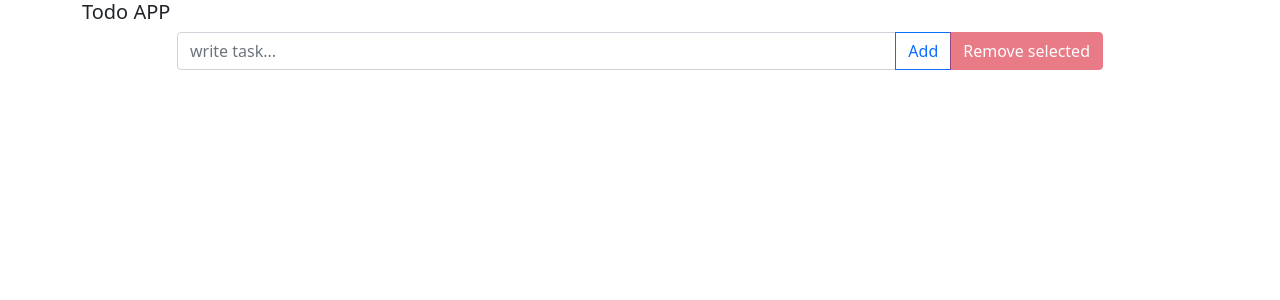
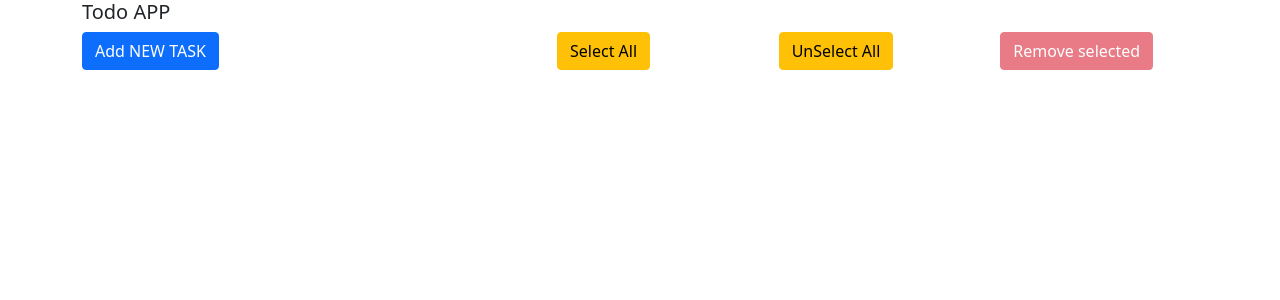
Before and after one commit to TheSlavProd/ToDo, a React (Create React App) app: page / in a window 1280 px wide. Shown: the top 300 px of the page. Built offline with nearby package versions, Linux system fonts and the light colour scheme.

Commit message:
edit/modals

```diff
--- a/package.json
+++ b/package.json
@@ -3,6 +3,9 @@
   "version": "0.1.0",
   "private": true,
   "dependencies": {
+    "@fortawesome/fontawesome-svg-core": "^1.2.36",
+    "@fortawesome/free-solid-svg-icons": "^5.15.4",
+    "@fortawesome/react-fontawesome": "^0.1.16",
     "@testing-library/jest-dom": "^5.14.1",
     "@testing-library/react": "^11.2.7",
     "@testing-library/user-event": "^12.8.3",
--- /dev/null
+++ b/src/components/Confirm.js
@@ -0,0 +1,39 @@
+import React from "react";
+import {Modal, Button} from "react-bootstrap"
+
+function Confirm(props){
+  const {removeSelected, onHide, taskSize} = props
+    return(
+
+        <Modal
+        show={true}
+        onHide={onHide}
+        size="lg"
+        aria-labelledby="contained-modal-title-vcenter"
+        centered
+      >
+        <Modal.Header closeButton>
+          <Modal.Title id="contained-modal-title-vcenter">
+          Attention!
+          </Modal.Title>
+        </Modal.Header>
+        <Modal.Body>
+          <h4>You definitely want to delete {taskSize}  task{taskSize > 1 ?'s' : ""}
+
+          </h4>
+          <p>
+            Cras mattis consectetur purus sit amet fermentum. Cras justo odio,
+            dapibus ac facilisis in, egestas eget quam. Morbi leo risus, porta ac
+            consectetur ac, vestibulum at eros.
+          </p>
+        </Modal.Body>
+        <Modal.Footer>
+          <Button variant={"danger"} onClick={removeSelected}>Delete</Button>
+          <Button onClick={onHide}>Cancel</Button>
+        </Modal.Footer>
+      </Modal>
+
+    )
+}
+
+export default Confirm;
--- a/src/components/Todo.js
+++ b/src/components/Todo.js
@@ -11,35 +11,23 @@ import {
   Card,
   Form,
 } from "react-bootstrap";
-import Task from "./task/Task"
+import Task from "./task/Task";
+import NewTask from "./newTask/newTask";
+import Confirm from "./Confirm";
 
 class Todo extends Component {
   state = {
     tasks: [],
-    inputValue: "",
     selectedTask: new Set(),
+    showConfirm: false,
+    showNewTask: false,
   };
 
-  handleChange = (event) => {
-    let inputValue = event.target.value;
-    this.setState({
-      inputValue,
-    });
-  };
-
-  addTask = () => {
-    let inputValue = this.state.inputValue.trim();
-    let newObjValue = {
-      _id: idGen(),
-      inputValue,
-    };
-    if (!inputValue) {
-      return;
-    }
+  addTask = (newObjValue) => {
     let tasks = [...this.state.tasks, newObjValue];
     this.setState({
       tasks,
-      inputValue: "",
+      showNewTask: false
     });
   };
 
@@ -76,17 +64,33 @@ class Todo extends Component {
     this.setState({
       tasks: newTask,
       selectedTask: new Set(),
+      showConfirm: false,
+    });
+  };
+  onHideToggle = () => {
+    this.setState({
+      showConfirm: !this.state.showConfirm,
     });
   };
 
-  handleEnter = (event) => {
-    if (event.key === "Enter") {
-      this.addTask();
+  onSelectTasks = () => {
+    const task = this.state.tasks.map((task) => task._id);
+    this.setState({
+      selectedTask: new Set(task),
+    });
+  };
+  unSelectTasks = () => {
+    this.setState({
+      selectedTask: new Set(),
+    });
+  };
+  onHideNewTask = () =>{
+    this.setState({
+      showNewTask: !this.state.showNewTask
+    })
   }
-  };
-
   render() {
-    const { inputValue, tasks } = this.state;
+    const { tasks, showConfirm, selectedTask, showNewTask } = this.state;
 
     let li = tasks.map((task, index) => {
       return (
@@ -96,48 +100,72 @@ class Todo extends Component {
             deleteTask={this.deleteTask}
             data={task}
             disabled={this.state.selectedTask.size}
-
+            checked={selectedTask.has(task._id)}
           />
-
         </Col>
       );
     });
 
     return (
       <Container>
-        <Row className="justify-content-center">
+        <Row className="justify-content-center mb-3">
           <Card.Title>Todo APP</Card.Title>
-          <Col xs={10}>
-            <InputGroup className="mb-3">
-              <FormControl
-                disabled={this.state.selectedTask.size}
-                placeholder="write task..."
-                aria-label="Recipient's username"
-                aria-describedby="basic-addon2"
-                onChange={this.handleChange}
-                value={inputValue}
-                onKeyDown={this.handleEnter}
-              />
+          <Col xs={5}>
             <Button
-                variant="outline-primary"
-                disabled={this.state.selectedTask.size}
-                onClick={this.addTask}
+              //
+              variant="primary"
               id="button-addon2"
+              onClick={this.onHideNewTask}
             >
-                Add
+              Add NEW TASK
             </Button>
+            </Col>
+            <Col>
+            <Button
+              //
+              variant="warning"
+              id="button-addon2"
+              onClick={this.onSelectTasks}
+            >
+              Select All
+            </Button>
+            </Col>
+            <Col>
+            <Button
+              //
+              variant="warning"
+              id="button-addon2"
+              onClick={this.unSelectTasks}
+            >
+              UnSelect All
+            </Button>
+            </Col>
+            <Col>
             <Button
               disabled={!this.state.selectedTask.size}
               variant="danger"
               id="button-addon2"
-                onClick={this.removeSelectedTask}
+              onClick={this.onHideToggle}
             >
               Remove selected
             </Button>
-            </InputGroup>
           </Col>
         </Row>
         <Row>{li}</Row>
+        {showNewTask && (
+          <NewTask
+            onHide={this.onHideNewTask}
+            disabled={this.state.selectedTask.size}
+            addTask={this.addTask}
+          />
+        )}
+        {showConfirm && (
+          <Confirm
+            onHide={this.onHideToggle}
+            removeSelected={this.removeSelectedTask}
+            taskSize={this.state.selectedTask.size}
+          />
+        )}
       </Container>
     );
   }
--- /dev/null
+++ b/src/components/newTask/newTask.js
@@ -0,0 +1,96 @@
+import react, { Component } from "react";
+import { InputGroup, FormControl, Button, Modal, Form } from "react-bootstrap";
+import idGen from "../../helper/idGen";
+class NewTask extends Component {
+  state = {
+    title: "",
+    description: "",
+  };
+  handleChange = (event) => {
+    let {name, value} = event.target;
+
+    this.setState({
+      [name]:value
+
+    });
+  };
+
+  handleEnter = (event) => {
+    if (event.key === "Enter") {
+      this.addTask();
+    }
+  };
+
+  addTask = () => {
+    let inputTitle = this.state.title.trim();
+    let description = this.state.description.trim();
+    if (!inputTitle) {
+      return;
+    }
+    let newObjValue = {
+      _id: idGen(),
+      title: inputTitle,
+      description: description
+    };
+    this.props.addTask(newObjValue);
+    this.setState({
+      title: "",
+      description: ""
+    });
+  };
+  render() {
+    const { disabled, removeSelectedTask, onHide } = this.props;
+
+    return (
+        <Modal
+          show={true}
+          onHide={onHide}
+          size="lg"
+          aria-labelledby="contained-modal-title-vcenter"
+          centered
+        >
+          <Modal.Header closeButton>
+            <Modal.Title id="contained-modal-title-vcenter">
+              Add new task!
+            </Modal.Title>
+          </Modal.Header>
+          <Modal.Body>
+            <Form.Group
+              className="mb-3"
+              controlId="exampleForm.ControlTextarea1"
+            >
+              <FormControl className="mb-3"
+                disabled={disabled}
+                placeholder="write task title..."
+                aria-label="Recipient's username"
+                aria-describedby="basic-addon2"
+                onChange={this.handleChange}
+                value={this.state.title}
+                name="title"
+                onKeyPress={this.handleEnter}
+              />
+              <Form.Control
+              name="description"
+              placeholder="write task description..."
+              as="textarea" rows={3}
+              onChange={this.handleChange} />
+            </Form.Group>
+          </Modal.Body>
+          <Modal.Footer>
+            <Button
+              variant="success"
+              disabled={disabled}
+              onClick={this.addTask}
+              id="button-addon2"
+            >
+              Add
+            </Button>
+            <Button onClick={onHide}>Cancel</Button>
+          </Modal.Footer>
+        </Modal>
+
+    );
+  }
+}
+
+export default NewTask;
--- a/src/components/task/Task.js
+++ b/src/components/task/Task.js
@@ -1,44 +1,52 @@
 import React, {Component} from "react";
 import {Card, Form, Button} from "react-bootstrap"
 import style from "./task.module.css"
+import { FontAwesomeIcon } from '@fortawesome/react-fontawesome'
+import { faTrash , faEdit} from '@fortawesome/free-solid-svg-icons'
+
 export default class Task extends Component{
-    state = {
-        border: true
-    }
+
     handleCheck = () => {
         const {selectTask} = this.props
             selectTask(this.props.data._id);
-
-        this.setState({
-            border: !this.state.border
-        })
     }
 
     render(){
         const task = this.props.data
-        const {disabled,deleteTask, } = this.props
+        const {disabled,deleteTask, checked} = this.props
         return(
-            <Card border={`${this.state.border ? `primary`:"danger"} `} className="mb-2">
-            <Card.Header>{task.inputValue}</Card.Header>
+            <Card border={`${checked ? `danger`:"primary"} `} className="mb-2">
+            <Card.Header>{task.title}</Card.Header>
             <Card.Body>
               <Card.Title>About task</Card.Title>
               <Card.Text>
-                Some quick example text to build on the card title and make up
-                the bulk of the card's content.
+               { task.description}
               </Card.Text>
               <Form.Check
                 type="checkbox"
                 label="Check for remove"
                 onChange={this.handleCheck}
+                checked={checked}
               />
               <Button
+              className={"m-1"}
                 disabled={disabled}
                 onClick={() => {
                   deleteTask(task._id);
                 }}
                 variant="danger"
               >
-                Delete
+              <FontAwesomeIcon icon={faTrash} />
+              </Button>
+              <Button
+              className={"m-1"}
+                disabled={disabled}
+                onClick={() => {
+
+                }}
+                variant="warning"
+              >
+              <FontAwesomeIcon icon={faEdit} />
               </Button>
             </Card.Body>
           </Card>
```
Also changed, not shown: 1 other file (tests, documents, lock files or other folders). Lines whose indentation alone changed are shown as unchanged.
